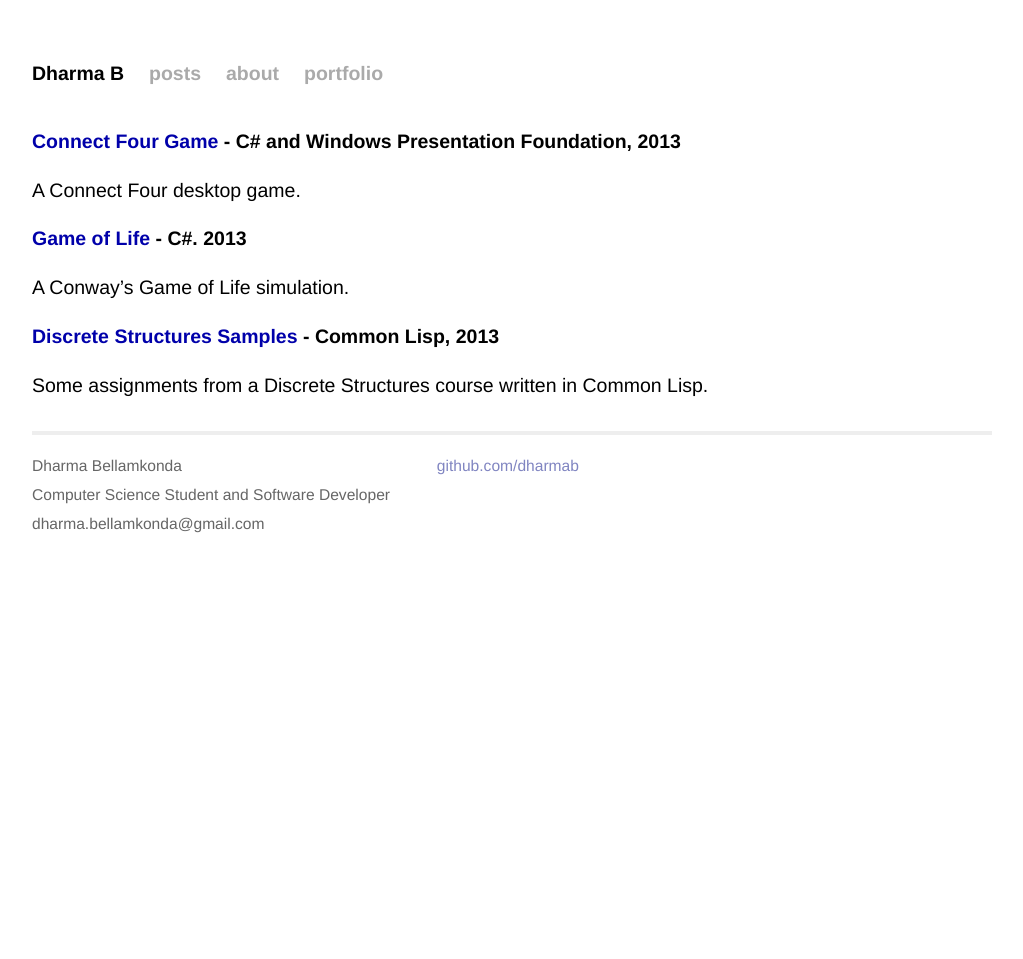
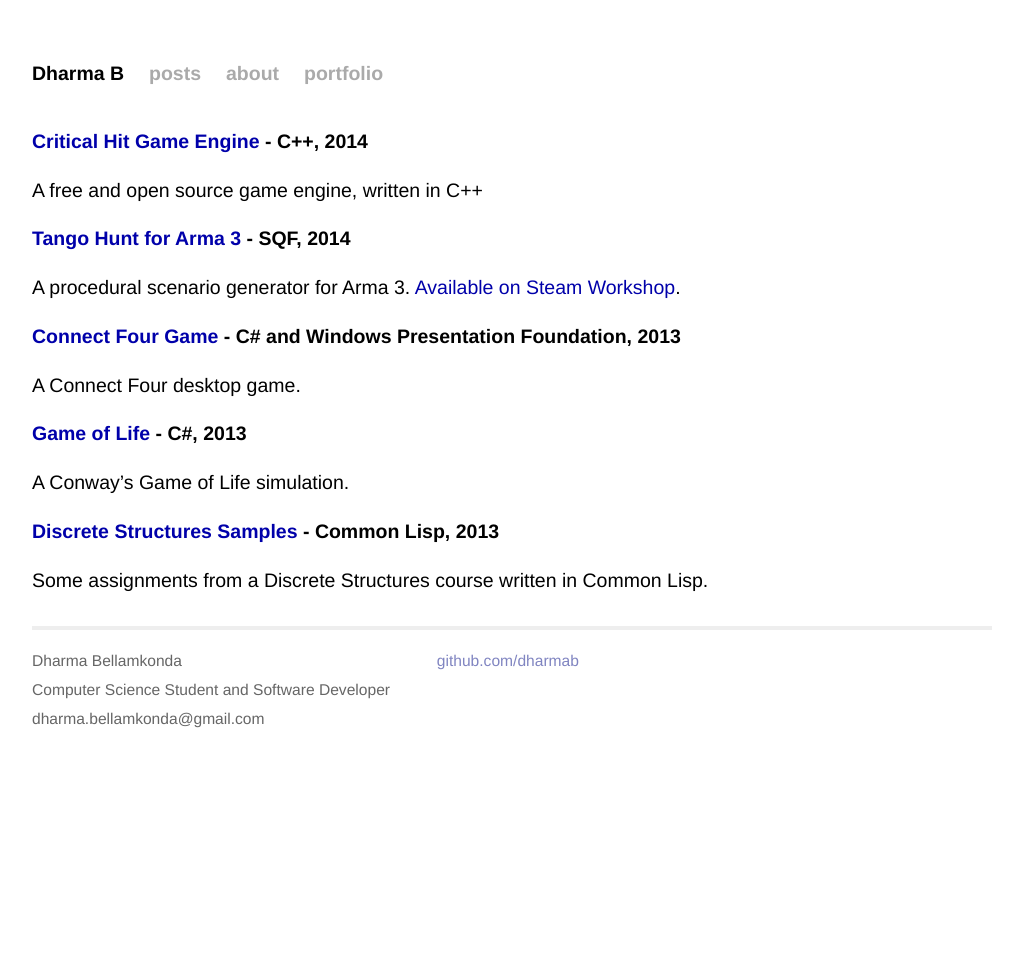
Before and after one commit to dharmab/dharmab.github.io, a Jekyll site: the page built from portfolio/index.md, in a window 1280 px wide. Shown: the whole page, without its empty margins (128-1151 px from the left). Built offline with Jekyll 4.4.1, drawn with Linux system fonts in a browser that asks for light colours; Markdown is read by kramdown in place of the engine named in the settings.

Commit message:
Update portfolio with new projects

```diff
--- a/portfolio/index.md
+++ b/portfolio/index.md
@@ -2,12 +2,19 @@
 layout: default
 title: Portfolio
 ---
+[Critical Hit Game Engine](https://github.com/Critical-Hit/engine) - C++, 2014
+=
+A free and open source game engine, written in C++
+
+[Tango Hunt for Arma 3](https://github.com/dharmab/a3tangohunt) - SQF, 2014
+=
+A procedural scenario generator for Arma 3. [Available on Steam Workshop](http://steamcommunity.com/sharedfiles/filedetails/?id=332544964).
 
 [Connect Four Game](https://github.com/dharmab/Connect-Four) - C# and Windows Presentation Foundation, 2013
 =
 A Connect Four desktop game.
 
-[Game of Life](https://github.com/dharmab/Game-of-Life) - C#. 2013
+[Game of Life](https://github.com/dharmab/Game-of-Life) - C#, 2013
 =
 A Conway's Game of Life simulation.
 
```
